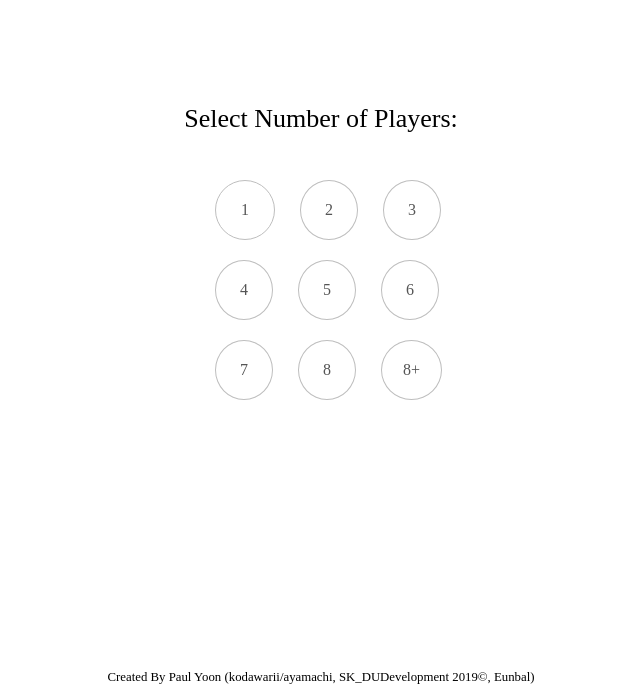
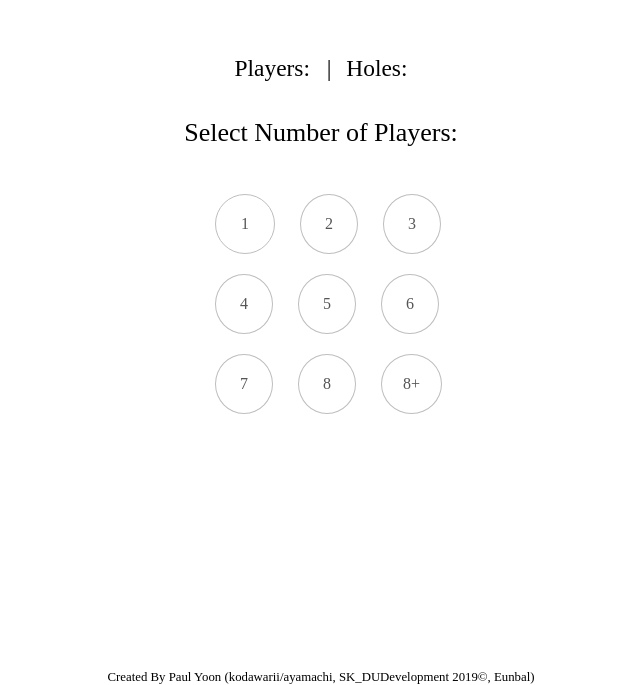
Before and after one commit to kodawarii/reskydesktesking, a React (Create React App) app: page / in a window 1280 px wide. Shown: the part 166-851 px from the top of the page, without its empty margins (319-959 px from the left). Built offline with nearby package versions, Linux system fonts and the light colour scheme; a web font is replaced by a local one.

Commit message:
added some css for banner thingy

```diff
--- a/src/App.js
+++ b/src/App.js
@@ -82,6 +82,15 @@ class App extends Component {
         goingToNumberOfHoles={this.handleGoToHoleNumber.bind(this)}
         goingToExcessPlayers={this.handleGoToExcessPlayers.bind(this)}
         />;
+
+
+      showBanner = <OptionSelectionBanner
+      numberOfHoles = {this.state.holes}
+      numberOfPlayers = {this.state.playerNumber}
+      currentComponent = {this.state.currentComponent}
+      goingToNumberOfHoles = {this.handleGoToHoleNumber.bind(this)}
+      goingToNumberOfPlayers = {this.handleGoToPlayerNumber.bind(this)}
+      />
     }
     else if(this.state.currentComponent === 'holeNumberState'){
       toRender = <HoleNumber
--- a/src/Components/OptionSelectionBanner.js
+++ b/src/Components/OptionSelectionBanner.js
@@ -15,15 +15,34 @@ class OptionSelectionBanner extends Component{
                 <div>
                     Players: {players} | Holes: {holes}
                     <br/> <br/>
-                    <span onClick={this.props.goingToAreYouSurePage} className="infoBanner1"> Reset Game &#8635; </span>
+                    <span onClick={this.props.goingToAreYouSurePage} className="infoBannerPLAY"> Reset Game &#8635; </span>
                 </div>
             );
         }
-        else{
+        else if(currentComponent === 'playerNumberState'){
             return(
                 <div>
-                    <span onClick={this.props.goingToNumberOfPlayers} className="infoBanner2"> Players: </span> {players} |
-                    <span onClick={this.props.goingToNumberOfHoles} className="infoBanner2"> Holes: </span> {holes}
+                    <span className="infoBannerPLAYERNUMBER"> Players: {players} </span>
+                    <span className="paddingThingy"> | </span>
+                    <span className="infoBannerPLAYERNUMBER"> Holes: {holes} </span>
+                </div>
+            );
+        }
+        else if(currentComponent === 'holeNumberState'){
+            return(
+                <div>
+                    <span onClick={this.props.goingToNumberOfPlayers} className="infoBannerHOLENUMBERplayer"> Players: {players} </span>
+                    <span className="paddingThingy"> | </span>
+                    <span onClick={this.props.goingToNumberOfHoles} className="infoBannerHOLENUMBER"> Holes: {holes} </span>
+                </div>
+            );
+        }
+        else if(currentComponent === 'EnterNameState'){
+            return(
+                <div>
+                    <span onClick={this.props.goingToNumberOfPlayers} className="infoBannerENTERNAMES"> Players: {players} </span>
+                    <span className="paddingThingy"> | </span>
+                    <span onClick={this.props.goingToNumberOfHoles} className="infoBannerENTERNAMES"> Holes: {holes} </span>
                 </div>
             );
         }
--- a/src/Components/STYLE_AreYouSure.css
+++ b/src/Components/STYLE_AreYouSure.css
@@ -9,3 +9,9 @@
     font-size: 16px;
     border-radius: 50%;
 }
+
+.resetButtons:hover{
+    border-color: rgb(111, 255, 106);
+    box-shadow: 0 0 12px #baff8c;
+    color: black;
+}
--- a/src/Components/STYLE_OptionSelectionBanner.css
+++ b/src/Components/STYLE_OptionSelectionBanner.css
@@ -1,14 +1,57 @@
-.infoBanner2:hover{
-    color: blue;
+.paddingThingy{
+    padding-left: 7px;
+    padding-right: 5px;
 }
 
-.infoBanner1{
+/* For PlayState */
+.infoBannerPLAY{
     font-size: 16px;
     border: 1px solid rgb(223, 223, 223);
     padding: 4px 8px 4px 8px;
     border-radius: 12px;
 }
 
-.infoBanner1:hover{
+.infoBannerPLAY:hover{
     border: 1px solid rgb(148, 148, 148);
 }
+
+/* For Player Number  Screen */
+.infoBannerPLAYERNUMBER{
+    padding: 4px;
+}
+
+/* For Hole Number Screen */
+.infoBannerHOLENUMBERplayer:hover{
+    color: blue;
+}
+
+.infoBannerHOLENUMBER{
+    border: 1px solid rgb(221, 221, 221);
+    border-radius: 10px;
+    padding: 4px;
+}
+
+.infoBannerHOLENUMBER{
+    padding: 4px;
+}
+
+.infoBannerHOLENUMBERplayer{
+    border: 1px solid rgb(221, 221, 221);
+    border-radius: 10px;
+    padding: 4px;
+}
+
+.infoBannerHOLENUMBERplayer{
+    padding: 4px;
+}
+
+/* For Enter Names Screen */
+.infoBannerENTERNAMES:hover{
+    color: blue;
+}
+
+.infoBannerENTERNAMES{
+    border: 1px solid rgb(221, 221, 221);
+    border-radius: 10px;
+    padding: 4px;
+}
--- a/src/Components/STYLE_SingleHoleInfoTopComponent.css
+++ b/src/Components/STYLE_SingleHoleInfoTopComponent.css
@@ -7,7 +7,6 @@
   text-decoration: none;
   display: inline-block;
   font-size: 36px;
-
 }
 
 .ParArrowButtonMINUS{
```
